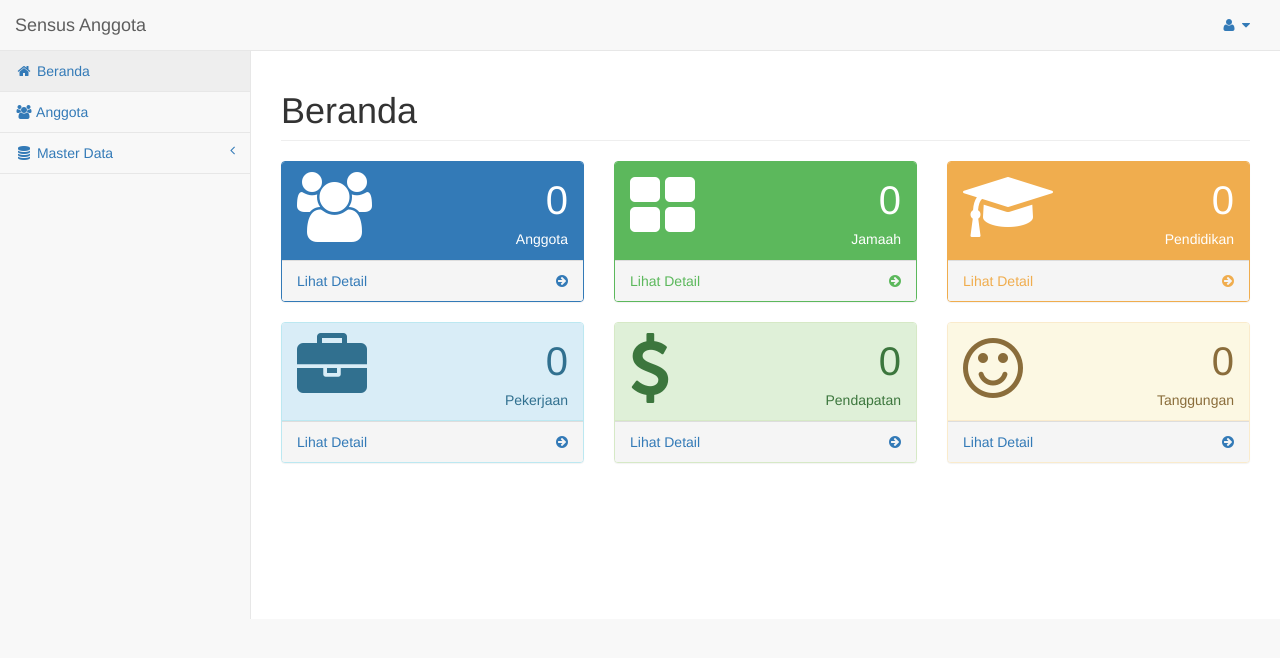
After one commit to immuttaqien/sensus-pemuda, a CodeIgniter app: page /sensus/main in a window 1280 px wide. The commit adds this page. Shown: the top 658 px of the page. Run offline with CodeIgniter, Linux system fonts and the light colour scheme; the visitor is signed in with stand-in values (Sample User, id 1); data that the repository does not hold is empty.

Commit message:
Membuat bagian admin

```diff
--- a/application/config/autoload.php
+++ b/application/config/autoload.php
@@ -58,7 +58,7 @@ $autoload['packages'] = array();
 |
 |	$autoload['libraries'] = array('user_agent' => 'ua');
 */
-$autoload['libraries'] = array('database');
+$autoload['libraries'] = array('database', 'session');
 
 /*
 | -------------------------------------------------------------------
--- a/application/config/config.php
+++ b/application/config/config.php
@@ -324,7 +324,7 @@ $config['cache_query_string'] = FALSE;
 | https://codeigniter.com/user_guide/libraries/encryption.html
 |
 */
-$config['encryption_key'] = '';
+$config['encryption_key'] = 'forminventarisasidatapokokanggotapemudapersiscabangbanjaran';
 
 /*
 |--------------------------------------------------------------------------
--- a/application/controllers/Formulir.php
+++ b/application/controllers/Formulir.php
@@ -1,7 +1,5 @@
 <?php
 defined('BASEPATH') OR exit('No direct script access allowed');
-
-session_start();
 
 class Formulir extends CI_Controller {
 
--- /dev/null
+++ b/application/controllers/Main.php
@@ -0,0 +1,34 @@
+<?php
+defined('BASEPATH') OR exit('No direct script access allowed');
+
+class Main extends CI_Controller {
+
+	function __construct()
+	{
+		parent::__construct();
+		$this->load->model('m_main');
+
+		if($this->session->userdata('status') != "login"){
+			redirect(base_url("login"));
+		}
+	}
+
+	public function index()
+	{
+		$this->load->view('template/v_meta');
+		$this->load->view('template/v_header');
+		$this->load->view('template/v_menu');
+
+		$data = array(
+			'anggota' => $this->m_main->jumlah_anggota(),
+			'jamaah' => $this->m_main->jumlah_jamaah(),
+			'pekerjaan' => $this->m_main->jumlah_pekerjaan(),
+			'pendidikan' => $this->m_main->jumlah_pendidikan(),
+			'pendapatan' => $this->m_main->jumlah_pendapatan(),
+			'tanggungan' => $this->m_main->jumlah_tanggungan()
+		);
+
+		$this->load->view('content/v_main', $data);
+		$this->load->view('template/v_footer');
+	}
+}
--- /dev/null
+++ b/application/models/M_main.php
@@ -0,0 +1,34 @@
+<?php if(!defined('BASEPATH')) exit('No direct script access allowed');
+
+class M_main extends CI_Model {
+
+	public function jumlah_anggota()
+	{
+		return $this->db->get('sn_anggota')->num_rows();
+	}
+
+	public function jumlah_jamaah()
+	{
+		return $this->db->get('sn_jamaah')->num_rows();
+	}
+
+	public function jumlah_pekerjaan()
+	{
+		return $this->db->get('sn_pekerjaan')->num_rows();
+	}
+
+	public function jumlah_pendidikan()
+	{
+		return $this->db->get('sn_pendidikan')->num_rows();
+	}
+
+	public function jumlah_pendapatan()
+	{
+		return $this->db->get('sn_pendapatan')->num_rows();
+	}
+
+	public function jumlah_tanggungan()
+	{
+		return $this->db->get('sn_tanggungan')->num_rows();
+	}
+}
--- /dev/null
+++ b/application/views/content/v_main.php
@@ -0,0 +1,152 @@
+<?php if(!defined('BASEPATH')) exit('No direct script access allowed'); ?>
+
+<div id="page-wrapper">
+    <div class="row">
+        <div class="col-lg-12">
+            <h1 class="page-header">Beranda</h1>
+        </div>
+        <!-- /.col-lg-12 -->
+    </div>
+    <!-- /.row -->
+    <div class="row">
+        <div class="col-lg-4 col-md-6">
+            <div class="panel panel-primary">
+                <div class="panel-heading">
+                    <div class="row">
+                        <div class="col-xs-3">
+                            <i class="fa fa-users fa-5x"></i>
+                        </div>
+                        <div class="col-xs-9 text-right">
+                            <div class="huge"><?php echo $anggota ?></div>
+                            <div>Anggota</div>
+                        </div>
+                    </div>
+                </div>
+                <a href="<?php echo base_url('anggota') ?>">
+                    <div class="panel-footer">
+                        <span class="pull-left">Lihat Detail</span>
+                        <span class="pull-right"><i class="fa fa-arrow-circle-right"></i></span>
+                        <div class="clearfix"></div>
+                    </div>
+                </a>
+            </div>
+        </div>
+        <div class="col-lg-4 col-md-6">
+            <div class="panel panel-green">
+                <div class="panel-heading">
+                    <div class="row">
+                        <div class="col-xs-3">
+                            <i class="fa fa-th-large fa-5x"></i>
+                        </div>
+                        <div class="col-xs-9 text-right">
+                            <div class="huge"><?php echo $jamaah ?></div>
+                            <div>Jamaah</div>
+                        </div>
+                    </div>
+                </div>
+                <a href="<?php echo base_url('jamaah') ?>">
+                    <div class="panel-footer">
+                        <span class="pull-left">Lihat Detail</span>
+                        <span class="pull-right"><i class="fa fa-arrow-circle-right"></i></span>
+                        <div class="clearfix"></div>
+                    </div>
+                </a>
+            </div>
+        </div>
+        <div class="col-lg-4 col-md-6">
+            <div class="panel panel-yellow">
+                <div class="panel-heading">
+                    <div class="row">
+                        <div class="col-xs-3">
+                            <i class="fa fa-graduation-cap fa-5x"></i>
+                        </div>
+                        <div class="col-xs-9 text-right">
+                            <div class="huge"><?php echo $pendidikan ?></div>
+                            <div>Pendidikan</div>
+                        </div>
+                    </div>
+                </div>
+                <a href="<?php echo base_url('pendidikan') ?>">
+                    <div class="panel-footer">
+                        <span class="pull-left">Lihat Detail</span>
+                        <span class="pull-right"><i class="fa fa-arrow-circle-right"></i></span>
+                        <div class="clearfix"></div>
+                    </div>
+                </a>
+            </div>
+        </div>
+    </div>
+
+    <div class="row">
+        <div class="col-lg-4 col-md-6">
+            <div class="panel panel-info">
+                <div class="panel-heading">
+                    <div class="row">
+                        <div class="col-xs-3">
+                            <i class="fa fa-briefcase fa-5x"></i>
+                        </div>
+                        <div class="col-xs-9 text-right">
+                            <div class="huge"><?php echo $pekerjaan ?></div>
+                            <div>Pekerjaan</div>
+                        </div>
+                    </div>
+                </div>
+                <a href="<?php echo base_url('pekerjaan') ?>">
+                    <div class="panel-footer">
+                        <span class="pull-left">Lihat Detail</span>
+                        <span class="pull-right"><i class="fa fa-arrow-circle-right"></i></span>
+                        <div class="clearfix"></div>
+                    </div>
+                </a>
+            </div>
+        </div>
+        <div class="col-lg-4 col-md-6">
+            <div class="panel panel-success">
+                <div class="panel-heading">
+                    <div class="row">
+                        <div class="col-xs-3">
+                            <i class="fa fa-dollar fa-5x"></i>
+                        </div>
+                        <div class="col-xs-9 text-right">
+                            <div class="huge"><?php echo $pendapatan ?></div>
+                            <div>Pendapatan</div>
+                        </div>
+                    </div>
+                </div>
+                <a href="<?php echo base_url('pendapatan') ?>">
+                    <div class="panel-footer">
+                        <span class="pull-left">Lihat Detail</span>
+                        <span class="pull-right"><i class="fa fa-arrow-circle-right"></i></span>
+                        <div class="clearfix"></div>
+                    </div>
+                </a>
+            </div>
+        </div>
+        <div class="col-lg-4 col-md-6">
+            <div class="panel panel-warning">
+                <div class="panel-heading">
+                    <div class="row">
+                        <div class="col-xs-3">
+                            <i class="fa fa-smile-o fa-5x"></i>
+                        </div>
+                        <div class="col-xs-9 text-right">
+                            <div class="huge"><?php echo $tanggungan ?></div>
+                            <div>Tanggungan</div>
+                        </div>
+                    </div>
+                </div>
+                <a href="<?php echo base_url('tanggungan') ?>">
+                    <div class="panel-footer">
+                        <span class="pull-left">Lihat Detail</span>
+                        <span class="pull-right"><i class="fa fa-arrow-circle-right"></i></span>
+                        <div class="clearfix"></div>
+                    </div>
+                </a>
+            </div>
+        </div>
+    </div>
+</div>
+<!-- /#page-wrapper -->
+
+</div>
+<!-- /#wrapper -->
--- a/application/views/template/v_header.php
+++ b/application/views/template/v_header.php
@@ -13,7 +13,7 @@
             <span class="icon-bar"></span>
             <span class="icon-bar"></span>
         </button>
-        <a class="navbar-brand" href="<?php echo base_url(); ?>">Sensus Anggota</a>
+        <a class="navbar-brand" href="<?php echo base_url('main'); ?>">Sensus Anggota</a>
     </div>
     <!-- /.navbar-header -->
 
@@ -23,9 +23,9 @@
                 <i class="fa fa-user fa-fw"></i> <i class="fa fa-caret-down"></i>
             </a>
             <ul class="dropdown-menu dropdown-user">
-                <li><a href="<?php echo base_url('main/user/edit/'.$_SESSION['raw']['uid']) ?>"><i class="fa fa-gear fa-fw"></i> Setting</a></li>
+                <li><a href="<?php echo base_url('admin/edit/'.$this->session->userdata('admin_id')) ?>"><i class="fa fa-gear fa-fw"></i> Setting</a></li>
                 <li class="divider"></li>
-                <li><a href="<?php echo base_url('process/user/logout') ?>" onclick="return confirm('Are you sure you want to logout ?')"><i class="fa fa-sign-out fa-fw"></i> Logout</a>
+                <li><a href="<?php echo base_url('login/logout') ?>" onclick="return confirm('Apakah Anda yakin akan logout ?')"><i class="fa fa-sign-out fa-fw"></i> Logout</a>
                 </li>
             </ul>
             <!-- /.dropdown-user -->
--- a/application/views/template/v_menu.php
+++ b/application/views/template/v_menu.php
@@ -4,25 +4,31 @@
   <div class="sidebar-nav navbar-collapse">
       <ul class="nav" id="side-menu">
           <li>
-              <a href="<?php echo base_url() ?>"><i class="fa fa-home fa-fw"></i> Home</a>
+              <a href="<?php echo base_url('main') ?>"><i class="fa fa-home fa-fw"></i> Beranda</a>
           </li>
           <li>
-              <a href="<?php echo base_url('main/about') ?>"><i class="fa fa-users fa-fw"></i> About Us</a>
+              <a href="<?php echo base_url('anggota') ?>"><i class="fa fa-users fa-fw"></i> Anggota</a>
           </li>
           <li>
-              <a href="<?php echo base_url('main/projects') ?>"><i class="fa fa-briefcase fa-fw"></i> Projects</a>
+              <a href="#"><i class="fa fa-database fa-fw"></i> Master Data<span class="fa arrow"></span></a>
+              <ul class="nav nav-second-level collapse" aria-expanded="false" style="height: 0px;">
+                  <li>
+                      <a href="<?php echo base_url('jamaah') ?>">Jamaah</a>
                   </li>
                   <li>
-              <a href="<?php echo base_url('main/grammars') ?>"><i class="fa fa-th-large fa-fw"></i> Grammars</a>
+                      <a href="<?php echo base_url('pendidikan') ?>">Pendidikan</a>
                   </li>
                   <li>
-              <a href="<?php echo base_url('main/awards') ?>"><i class="fa fa-star fa-fw"></i> Awards</a>
+                      <a href="<?php echo base_url('pekerjaan') ?>">Pekerjaan</a>
                   </li>
                   <li>
-              <a href="<?php echo base_url('main/news') ?>"><i class="fa fa-pencil-square fa-fw"></i> News</a>
+                      <a href="<?php echo base_url('pendapatan') ?>">Pendapatan</a>
                   </li>
                   <li>
-              <a href="<?php echo base_url('main/contact') ?>"><i class="fa fa-envelope fa-fw"></i> Contact</a>
+                      <a href="<?php echo base_url('tanggungan') ?>">Tanggungan</a>
+                  </li>
+              </ul>
+              <!-- /.nav-second-level -->
           </li>
       </ul>
   </div>
--- a/application/views/template/v_meta.php
+++ b/application/views/template/v_meta.php
@@ -14,7 +14,7 @@
     <title>Sensus Anggota | PC. Pemuda Persis Banjaran</title>
 
 
-    <link rel="shortcut icon" href="<?php echo base_url('static/favicon.ico') ?>">
+    <!-- <link rel="shortcut icon" href="<?php echo base_url('static/favicon.ico') ?>"> -->
     <!-- Bootstrap Core CSS -->
     <link href="<?php echo base_url('static/vendor/bootstrap/css/bootstrap.min.css') ?>" rel="stylesheet">
 
```
Also changed, not shown: application/controllers/Admin.php (added, +38 -0 lines), application/controllers/Anggota.php (added, +34 -0 lines), application/controllers/Login.php (added, +58 -0 lines), application/controllers/Welcome.php (deleted, +0 -25 lines), application/models/M_login.php (added, +8 -0 lines), application/views/template/v_login.php (+6 -6 lines), application/models/M_anggota.php (added), application/views/content/v_admin.php (added), application/views/content/v_anggota.php (added). Lines whose indentation alone changed are shown as unchanged.
